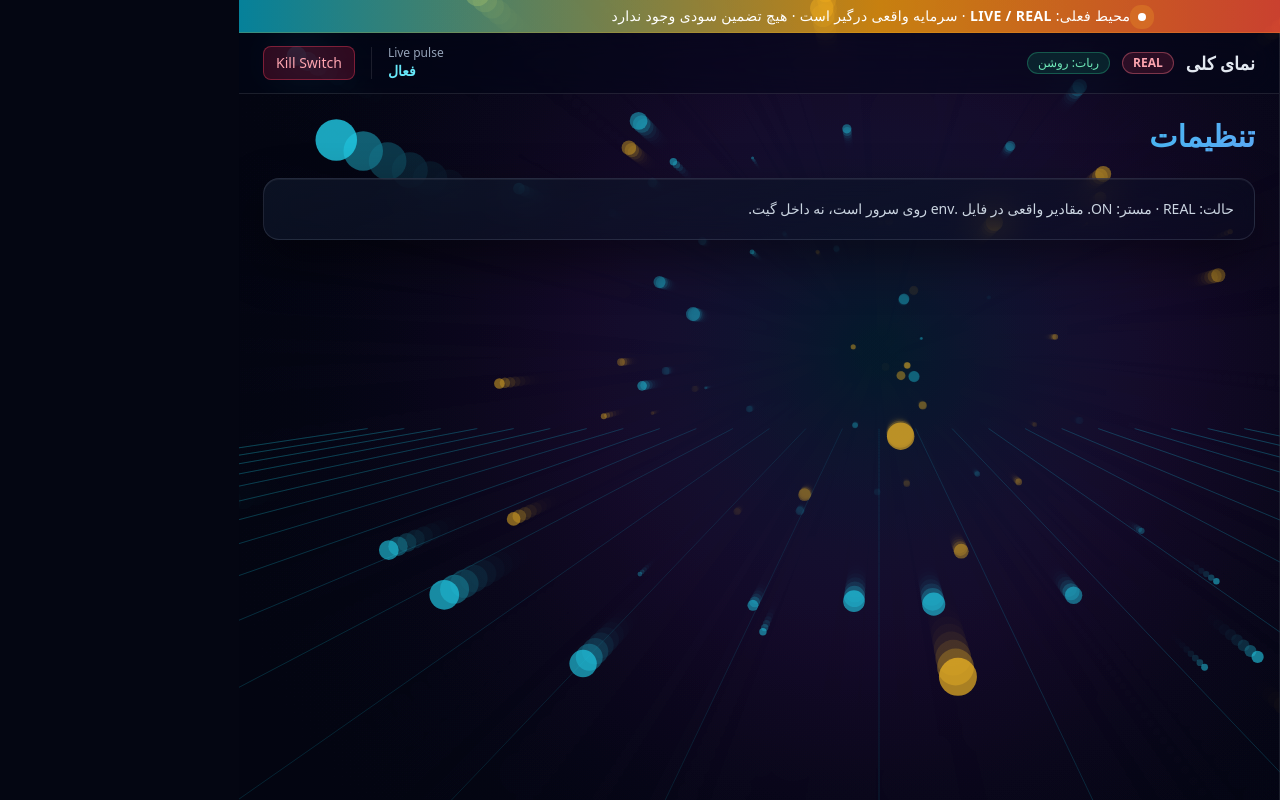
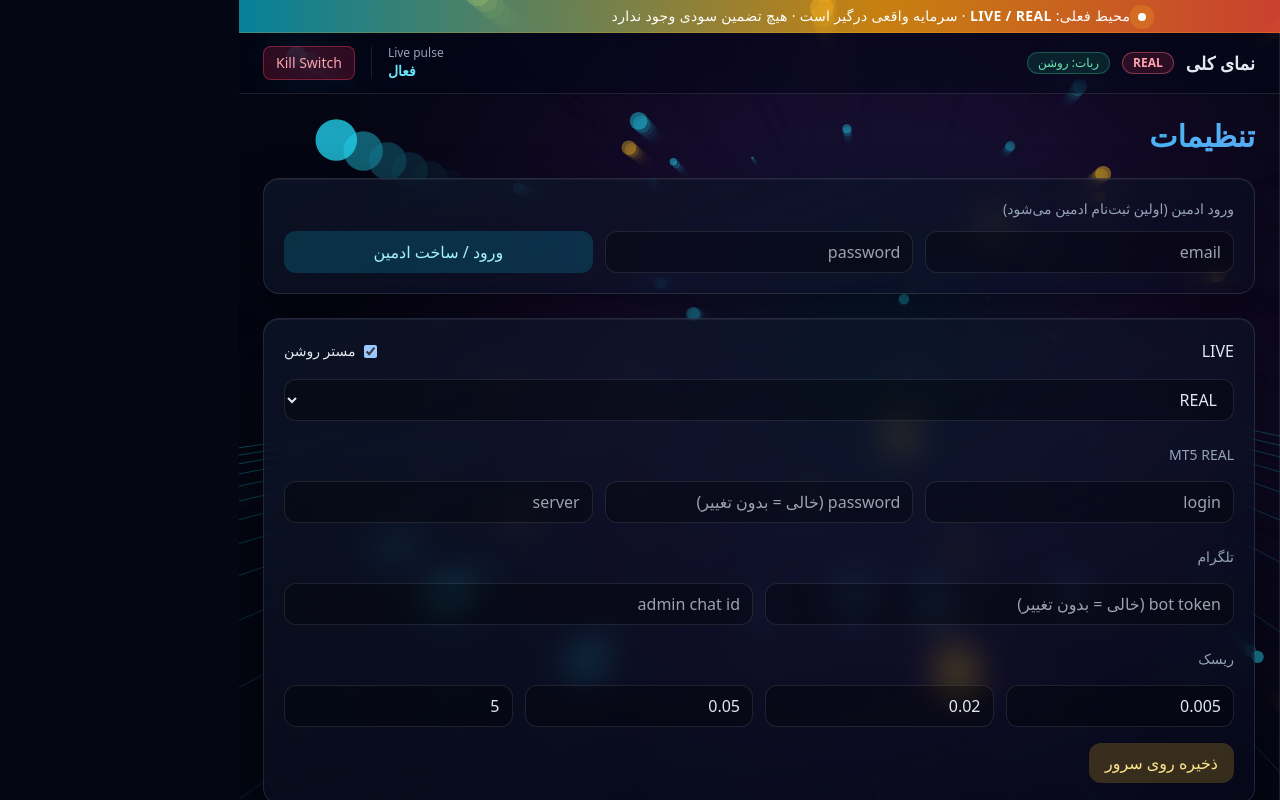
Before and after one commit to molidoai/Molido-Trade-Bot-Ai, a Next.js app in the folder frontend/: page /settings in a window 1280 px wide. Built offline with nearby package versions, Linux system fonts and the light colour scheme; no server answers.

Commit message:
Dashboard settings page: login, LIVE/MT5/Telegram/risk editable by admin

```diff
--- a/frontend/app/settings/page.tsx
+++ b/frontend/app/settings/page.tsx
@@ -1,12 +1,223 @@
-import { TiltCard } from "@/components/ui/TiltCard";
+"use client";
 
-export default function Page() {
+import { useEffect, useState } from "react";
+
+const API = process.env.NEXT_PUBLIC_API_URL || "http://localhost:8000/api/v1";
+
+type FormState = {
+  trading_account_mode: string;
+  master_bot_enabled: boolean;
+  mt5_real_login: string;
+  mt5_real_password: string;
+  mt5_real_server: string;
+  telegram_bot_token: string;
+  telegram_admin_chat_id: string;
+  default_risk_per_trade: number;
+  max_daily_loss: number;
+  max_drawdown: number;
+  max_open_positions: number;
+};
+
+const empty: FormState = {
+  trading_account_mode: "REAL",
+  master_bot_enabled: true,
+  mt5_real_login: "",
+  mt5_real_password: "",
+  mt5_real_server: "",
+  telegram_bot_token: "",
+  telegram_admin_chat_id: "",
+  default_risk_per_trade: 0.005,
+  max_daily_loss: 0.02,
+  max_drawdown: 0.05,
+  max_open_positions: 5,
+};
+
+export default function SettingsPage() {
+  const [email, setEmail] = useState("");
+  const [password, setPassword] = useState("");
+  const [token, setToken] = useState("");
+  const [form, setForm] = useState<FormState>(empty);
+  const [msg, setMsg] = useState("");
+  const [busy, setBusy] = useState(false);
+
+  useEffect(() => {
+    const t = localStorage.getItem("molido_token") || "";
+    setToken(t);
+    if (t) void load(t);
+  }, []);
+
+  async function load(tkn: string) {
+    const r = await fetch(`${API}/settings`, {
+      headers: { Authorization: `Bearer ${tkn}` },
+      cache: "no-store",
+    });
+    if (!r.ok) {
+      setMsg("لاگین لازم است");
+      return;
+    }
+    const data = await r.json();
+    setForm({
+      ...empty,
+      ...data,
+      mt5_real_password: "",
+      telegram_bot_token: "",
+    });
+    setMsg("تنظیمات از سرور خوانده شد");
+  }
+
+  async function loginOrRegister() {
+    setBusy(true);
+    setMsg("");
+    try {
+      let r = await fetch(`${API}/auth/login`, {
+        method: "POST",
+        headers: { "Content-Type": "application/json" },
+        body: JSON.stringify({ email, password }),
+      });
+      if (r.status === 401) {
+        r = await fetch(`${API}/auth/register`, {
+          method: "POST",
+          headers: { "Content-Type": "application/json" },
+          body: JSON.stringify({ email, password, full_name: "Operator" }),
+        });
+        if (r.ok) {
+          r = await fetch(`${API}/auth/login`, {
+            method: "POST",
+            headers: { "Content-Type": "application/json" },
+            body: JSON.stringify({ email, password }),
+          });
+        }
+      }
+      if (!r.ok) {
+        setMsg("ورود ناموفق");
+        return;
+      }
+      const data = await r.json();
+      const tkn = data.access_token as string;
+      localStorage.setItem("molido_token", tkn);
+      setToken(tkn);
+      await load(tkn);
+    } finally {
+      setBusy(false);
+    }
+  }
+
+  async function save() {
+    if (!token) {
+      setMsg("اول وارد شو");
+      return;
+    }
+    setBusy(true);
+    try {
+      const body: Record<string, unknown> = { ...form };
+      if (!form.mt5_real_password) delete body.mt5_real_password;
+      if (!form.telegram_bot_token) delete body.telegram_bot_token;
+      const r = await fetch(`${API}/settings`, {
+        method: "PUT",
+        headers: {
+          "Content-Type": "application/json",
+          Authorization: `Bearer ${token}`,
+        },
+        body: JSON.stringify(body),
+      });
+      if (r.status === 403) {
+        setMsg("فقط ادمین می‌تواند ذخیره کند");
+        return;
+      }
+      if (!r.ok) {
+        setMsg("ذخیره نشد");
+        return;
+      }
+      setMsg("ذخیره شد روی سرور");
+      setForm((f) => ({ ...f, mt5_real_password: "", telegram_bot_token: "" }));
+    } finally {
+      setBusy(false);
+    }
+  }
+
+  function set<K extends keyof FormState>(key: K, value: FormState[K]) {
+    setForm((f) => ({ ...f, [key]: value }));
+  }
+
   return (
     <div className="space-y-6">
       <h2 className="aurora text-3xl font-black">تنظیمات</h2>
-      <TiltCard>
-        <p className="text-sm text-slate-300">حالت: REAL · مستر: ON. مقادیر واقعی در فایل .env روی سرور است، نه داخل گیت.</p>
-      </TiltCard>
+
+      <div className="glass space-y-3 rounded-2xl p-5">
+        <p className="text-sm text-slate-400">ورود ادمین (اولین ثبت‌نام ادمین می‌شود)</p>
+        <div className="grid gap-3 md:grid-cols-3">
+          <input
+            className="rounded-xl border border-white/10 bg-black/30 px-3 py-2"
+            placeholder="email"
+            value={email}
+            onChange={(e) => setEmail(e.target.value)}
+          />
+          <input
+            className="rounded-xl border border-white/10 bg-black/30 px-3 py-2"
+            placeholder="password"
+            type="password"
+            value={password}
+            onChange={(e) => setPassword(e.target.value)}
+          />
+          <button
+            type="button"
+            disabled={busy}
+            onClick={loginOrRegister}
+            className="rounded-xl bg-cyan-500/20 px-3 py-2 text-cyan-200"
+          >
+            ورود / ساخت ادمین
+          </button>
+        </div>
+      </div>
+
+      <div className="glass space-y-4 rounded-2xl p-5">
+        <div className="flex items-center justify-between">
+          <p className="font-medium">LIVE</p>
+          <label className="flex items-center gap-2 text-sm">
+            <input
+              type="checkbox"
+              checked={form.master_bot_enabled}
+              onChange={(e) => set("master_bot_enabled", e.target.checked)}
+            />
+            مستر روشن
+          </label>
+        </div>
+        <select
+          className="w-full rounded-xl border border-white/10 bg-black/30 px-3 py-2"
+          value={form.trading_account_mode}
+          onChange={(e) => set("trading_account_mode", e.target.value)}
+        >
+          <option value="REAL">REAL</option>
+          <option value="DEMO">DEMO</option>
+          <option value="PROP">PROP</option>
+        </select>
+
+        <p className="pt-2 text-sm text-slate-400">MT5 REAL</p>
+        <div className="grid gap-3 md:grid-cols-3">
+          <input className="rounded-xl border border-white/10 bg-black/30 px-3 py-2" placeholder="login" value={form.mt5_real_login} onChange={(e) => set("mt5_real_login", e.target.value)} />
+          <input className="rounded-xl border border-white/10 bg-black/30 px-3 py-2" placeholder="password (خالی = بدون تغییر)" type="password" value={form.mt5_real_password} onChange={(e) => set("mt5_real_password", e.target.value)} />
+          <input className="rounded-xl border border-white/10 bg-black/30 px-3 py-2" placeholder="server" value={form.mt5_real_server} onChange={(e) => set("mt5_real_server", e.target.value)} />
+        </div>
+
+        <p className="pt-2 text-sm text-slate-400">تلگرام</p>
+        <div className="grid gap-3 md:grid-cols-2">
+          <input className="rounded-xl border border-white/10 bg-black/30 px-3 py-2" placeholder="bot token (خالی = بدون تغییر)" type="password" value={form.telegram_bot_token} onChange={(e) => set("telegram_bot_token", e.target.value)} />
+          <input className="rounded-xl border border-white/10 bg-black/30 px-3 py-2" placeholder="admin chat id" value={form.telegram_admin_chat_id} onChange={(e) => set("telegram_admin_chat_id", e.target.value)} />
+        </div>
+
+        <p className="pt-2 text-sm text-slate-400">ریسک</p>
+        <div className="grid gap-3 md:grid-cols-4">
+          <input className="rounded-xl border border-white/10 bg-black/30 px-3 py-2" type="number" step="0.001" value={form.default_risk_per_trade} onChange={(e) => set("default_risk_per_trade", Number(e.target.value))} />
+          <input className="rounded-xl border border-white/10 bg-black/30 px-3 py-2" type="number" step="0.001" value={form.max_daily_loss} onChange={(e) => set("max_daily_loss", Number(e.target.value))} />
+          <input className="rounded-xl border border-white/10 bg-black/30 px-3 py-2" type="number" step="0.001" value={form.max_drawdown} onChange={(e) => set("max_drawdown", Number(e.target.value))} />
+          <input className="rounded-xl border border-white/10 bg-black/30 px-3 py-2" type="number" value={form.max_open_positions} onChange={(e) => set("max_open_positions", Number(e.target.value))} />
+        </div>
+
+        <button type="button" disabled={busy} onClick={save} className="rounded-xl bg-amber-400/20 px-4 py-2 text-amber-200">
+          ذخیره روی سرور
+        </button>
+        {msg && <p className="text-sm text-cyan-300">{msg}</p>}
+      </div>
     </div>
   );
 }
```
